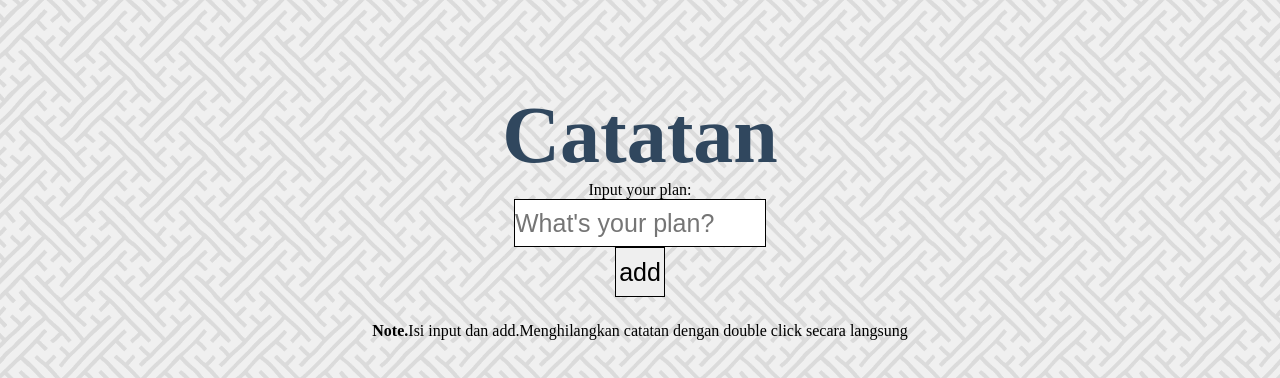
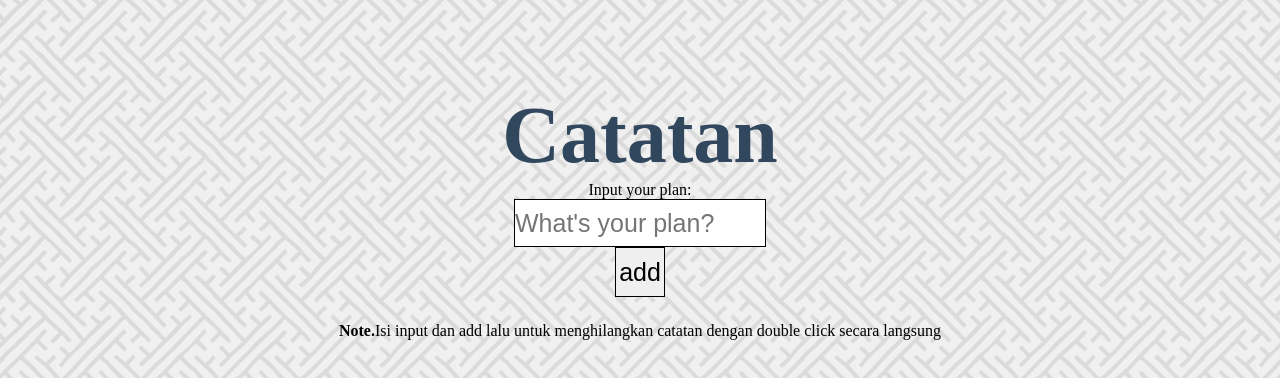
Before and after one commit to fathannrd/fathannrd.github.io, a plain HTML site: page index.html in a window 1280 px wide. Drawn offline with Linux system fonts and the light colour scheme.

Commit message:
memperbaiki-note

```diff
--- a/index.html
+++ b/index.html
@@ -22,8 +22,7 @@
         </div>
         <div class="note">
             <p style="font-weight: bold;">Note. </p>
-            <p> Isi input dan add.</p>
-            <p> Menghilangkan catatan dengan double click secara langsung</p>
+            <p>Isi input dan add lalu untuk menghilangkan catatan dengan double click secara langsung</p>
         </div>
     </section>
 
```
